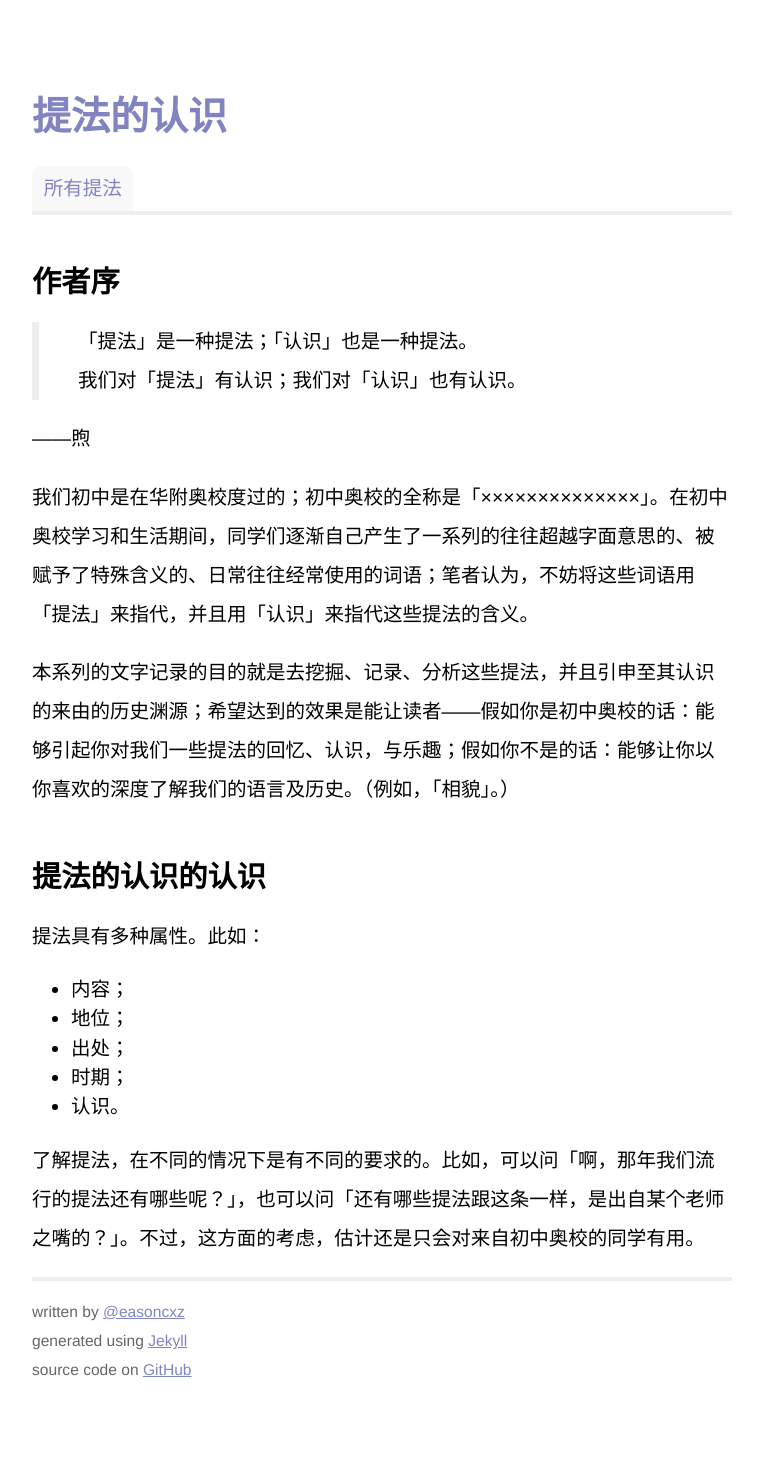
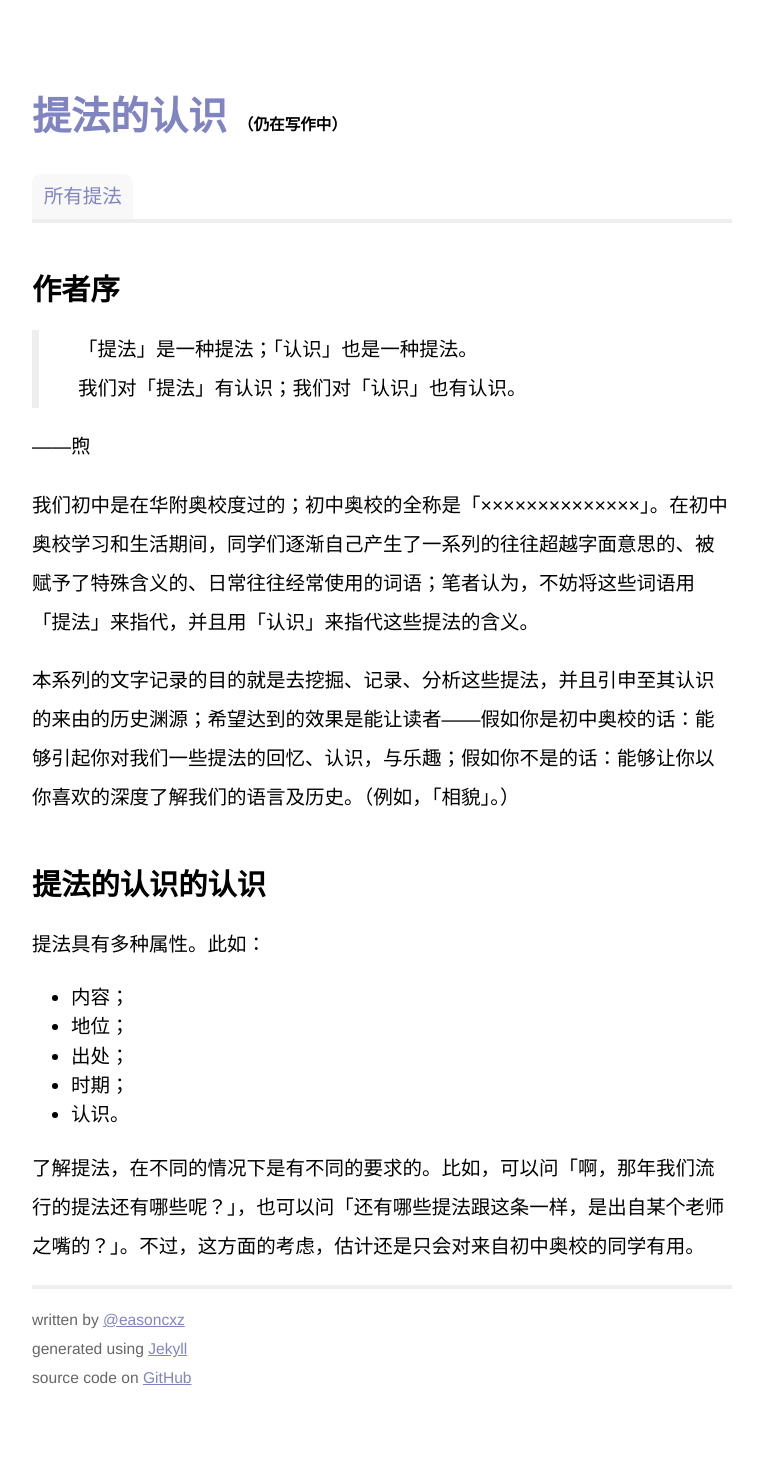
Before and after one commit to easoncxz/tifa, a Jekyll site: the page built from index.md, in a window 1280 px wide. Shown: the whole page, without its empty margins (258-1021 px from the left). Built offline with Jekyll 4.4.1, drawn with Linux system fonts in a browser that asks for light colours; Markdown is read by kramdown in place of the engine named in the settings.

Commit message:
Added 'in construction' label

```diff
--- a/_layouts/default.html
+++ b/_layouts/default.html
@@ -17,7 +17,9 @@
 
         <div class="site">
           <header>
-            <h1 class="title"><a href="{{ site.baseurl }}">{{ site.name }}</a></h1>
+            <h1 class="title"><a href="{{ site.baseurl }}">{{ site.name }}</a>
+            <span style="font-size: 0.4em; color: #000;">（仍在写作中）</span>
+            </h1>
             {% include nav.html %}
           </header>
           <main>
```
